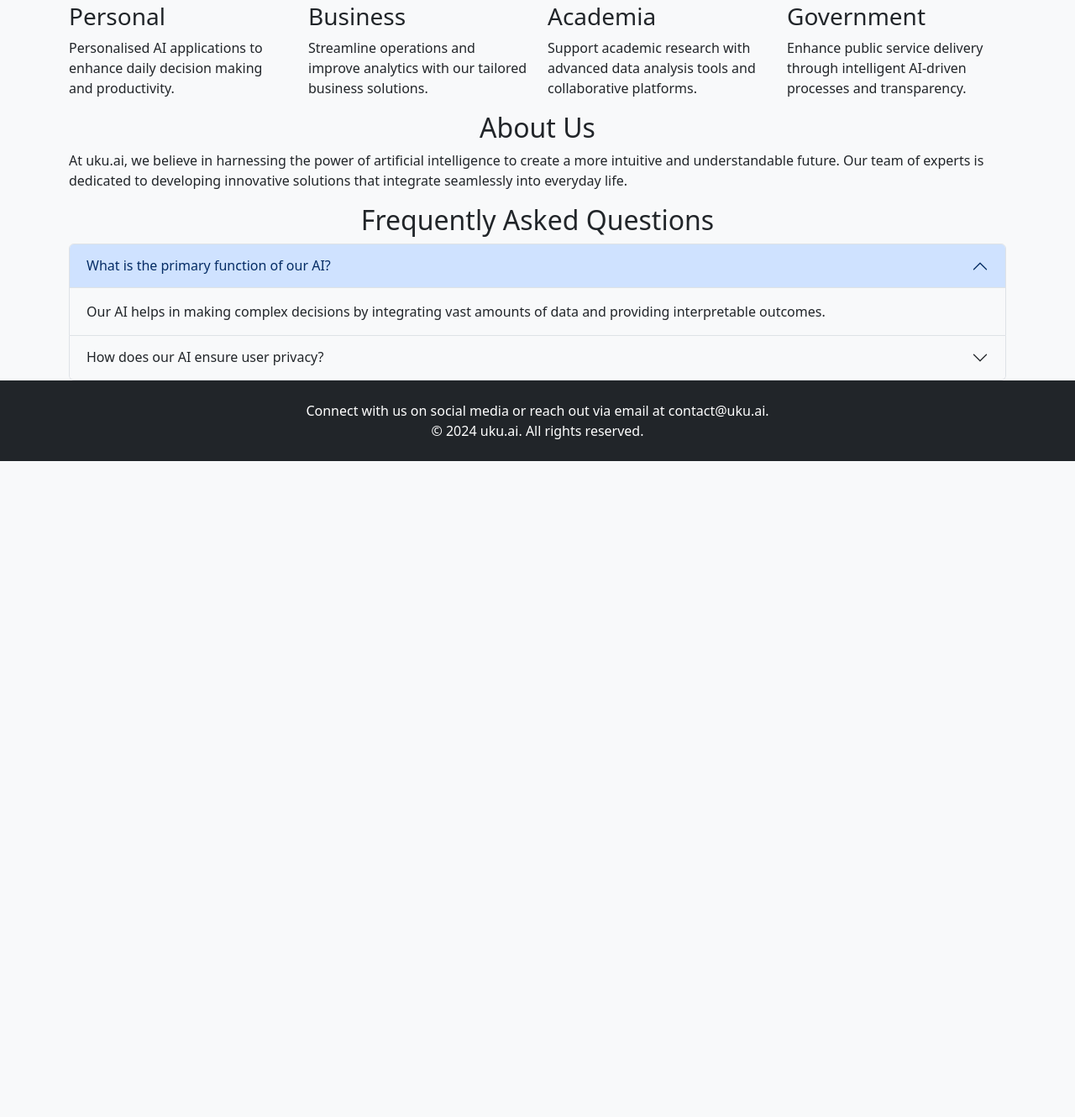
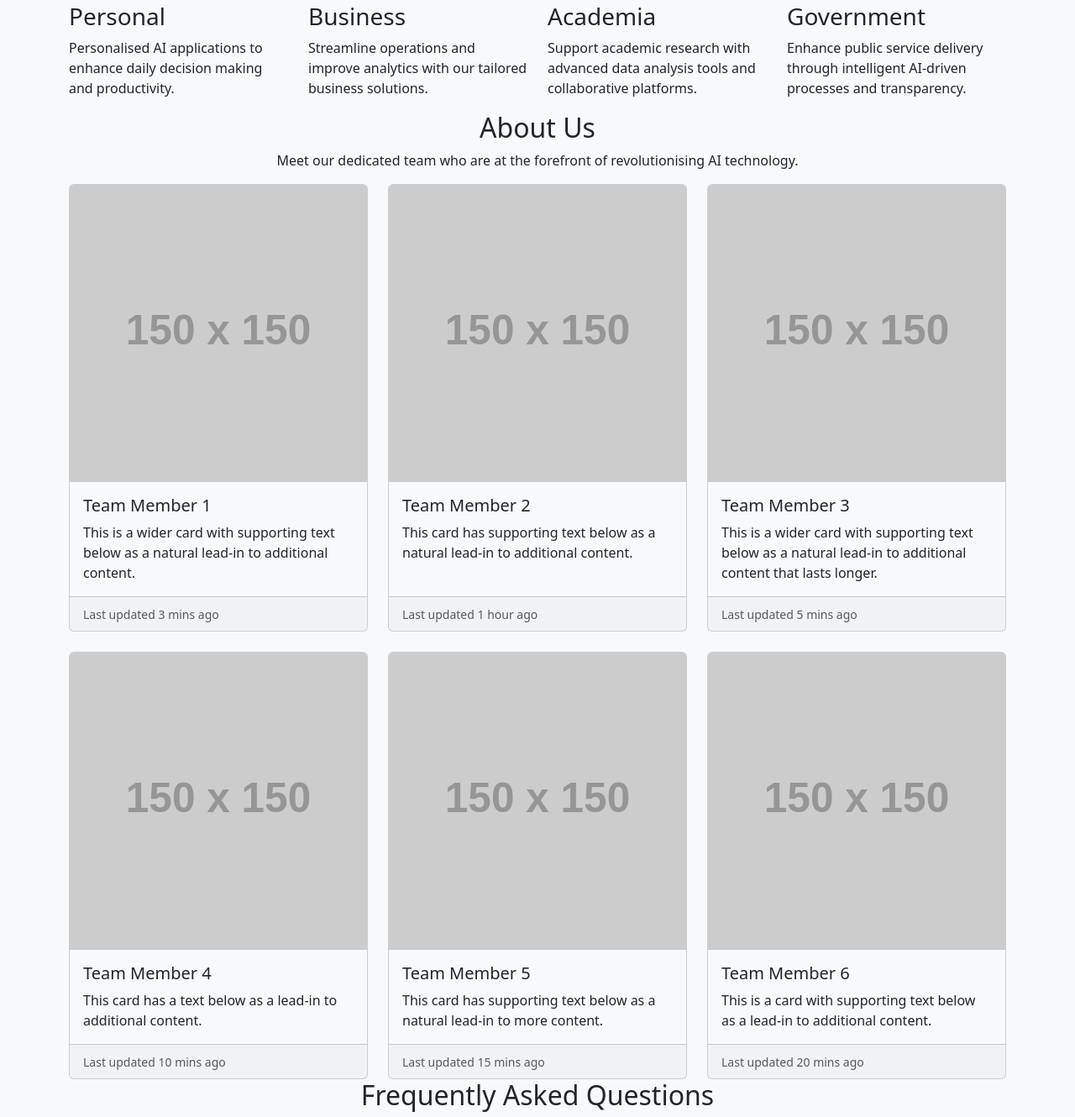
Before and after one commit to uku-ai/landing, a website: page index.html in a window 1280 px wide. Shown: the part 842-2172 px from the top of the page at 84% size. Before the commit the page ends 1391 px from the top, so only its background shows below. Drawn offline with nearby package versions, Linux system fonts and the light colour scheme; placeholder pictures from the web are drawn by us.

Commit message:
Add team cards

```diff
--- a/index.html
+++ b/index.html
@@ -227,12 +227,119 @@
 		<!-- About Us Section -->
 		<section id="about-us" class="container" aria-label="About Us Section">
 			<h2 class="text-center">About Us</h2>
-			<p>
-				At uku.ai, we believe in harnessing the power of artificial intelligence
-				to create a more intuitive and understandable future. Our team of
-				experts is dedicated to developing innovative solutions that integrate
-				seamlessly into everyday life.
+			<p class="text-center">
+				Meet our dedicated team who are at the forefront of revolutionising AI
+				technology.
 			</p>
+			<div class="row row-cols-1 row-cols-md-3 g-4">
+				<div class="col">
+					<div class="card h-100">
+						<img
+							src="https://via.placeholder.com/150"
+							class="card-img-top"
+							alt="Team Member 1" />
+						<div class="card-body">
+							<h5 class="card-title">Team Member 1</h5>
+							<p class="card-text">
+								This is a wider card with supporting text below as a natural
+								lead-in to additional content.
+							</p>
+						</div>
+						<div class="card-footer">
+							<small class="text-muted">Last updated 3 mins ago</small>
+						</div>
+					</div>
+				</div>
+				<div class="col">
+					<div class="card h-100">
+						<img
+							src="https://via.placeholder.com/150"
+							class="card-img-top"
+							alt="Team Member 2" />
+						<div class="card-body">
+							<h5 class="card-title">Team Member 2</h5>
+							<p class="card-text">
+								This card has supporting text below as a natural lead-in to
+								additional content.
+							</p>
+						</div>
+						<div class="card-footer">
+							<small class="text-muted">Last updated 1 hour ago</small>
+						</div>
+					</div>
+				</div>
+				<div class="col">
+					<div class="card h-100">
+						<img
+							src="https://via.placeholder.com/150"
+							class="card-img-top"
+							alt="Team Member 3" />
+						<div class="card-body">
+							<h5 class="card-title">Team Member 3</h5>
+							<p class="card-text">
+								This is a wider card with supporting text below as a natural
+								lead-in to additional content that lasts longer.
+							</p>
+						</div>
+						<div class="card-footer">
+							<small class="text-muted">Last updated 5 mins ago</small>
+						</div>
+					</div>
+				</div>
+				<div class="col">
+					<div class="card h-100">
+						<img
+							src="https://via.placeholder.com/150"
+							class="card-img-top"
+							alt="Team Member 4" />
+						<div class="card-body">
+							<h5 class="card-title">Team Member 4</h5>
+							<p class="card-text">
+								This card has a text below as a lead-in to additional content.
+							</p>
+						</div>
+						<div class="card-footer">
+							<small class="text-muted">Last updated 10 mins ago</small>
+						</div>
+					</div>
+				</div>
+				<div class="col">
+					<div class="card h-100">
+						<img
+							src="https://via.placeholder.com/150"
+							class="card-img-top"
+							alt="Team Member 5" />
+						<div class="card-body">
+							<h5 class="card-title">Team Member 5</h5>
+							<p class="card-text">
+								This card has supporting text below as a natural lead-in to more
+								content.
+							</p>
+						</div>
+						<div class="card-footer">
+							<small class="text-muted">Last updated 15 mins ago</small>
+						</div>
+					</div>
+				</div>
+				<div class="col">
+					<div class="card h-100">
+						<img
+							src="https://via.placeholder.com/150"
+							class="card-img-top"
+							alt="Team Member 6" />
+						<div class="card-body">
+							<h5 class="card-title">Team Member 6</h5>
+							<p class="card-text">
+								This is a card with supporting text below as a lead-in to
+								additional content.
+							</p>
+						</div>
+						<div class="card-footer">
+							<small class="text-muted">Last updated 20 mins ago</small>
+						</div>
+					</div>
+				</div>
+			</div>
 		</section>
 
 		<!-- FAQ Section -->
```
